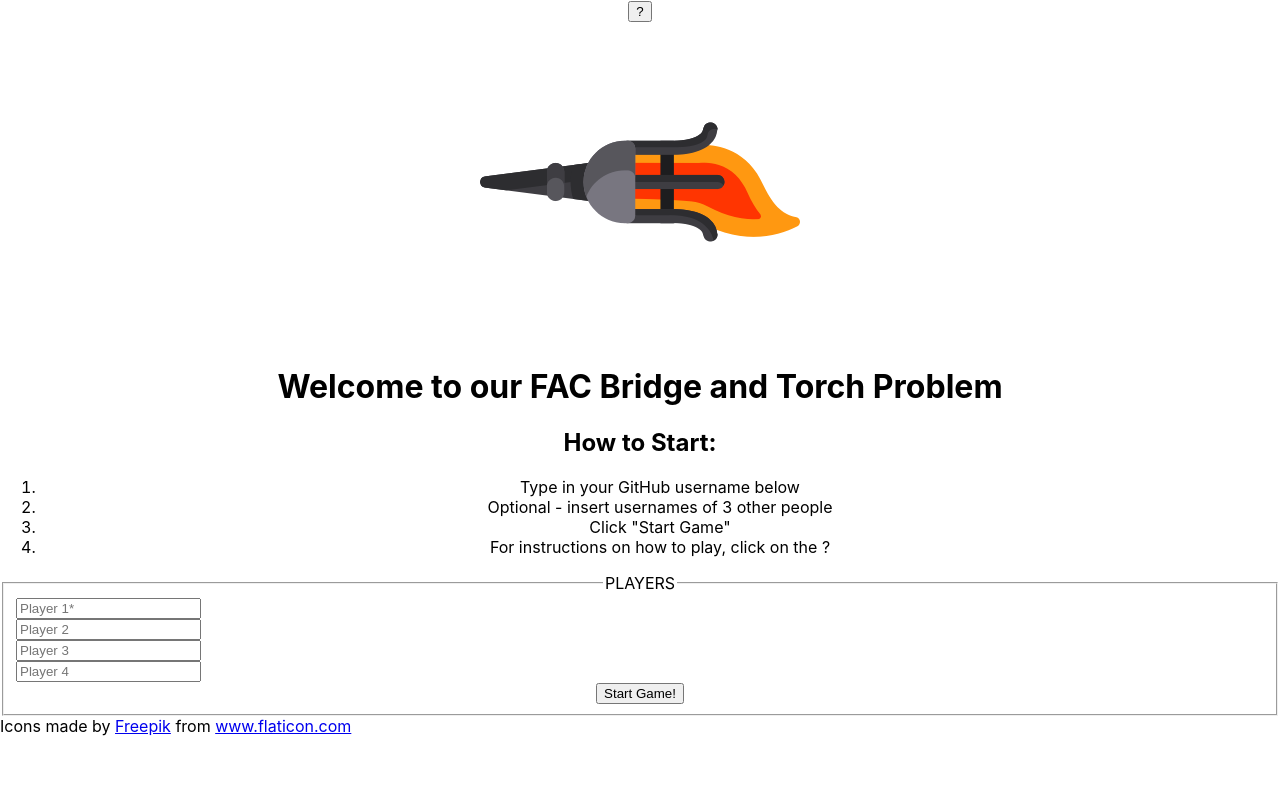
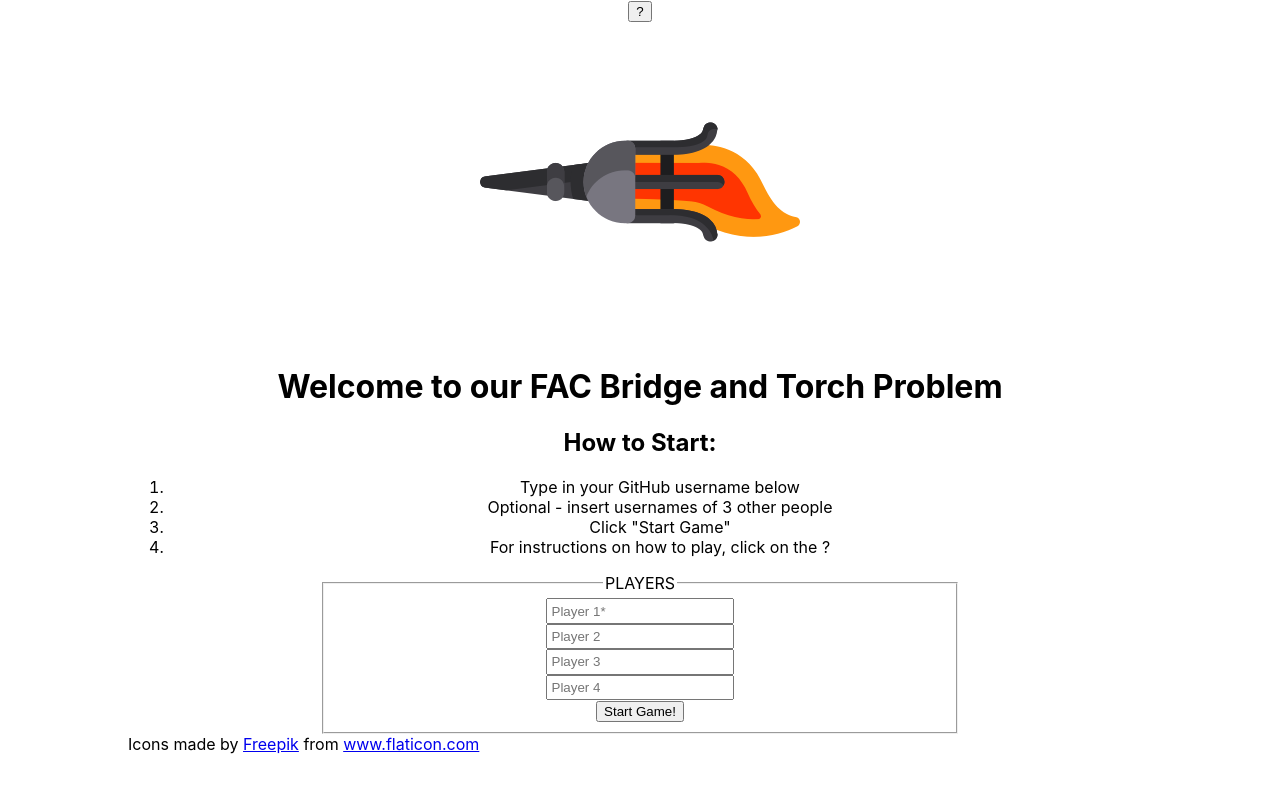
Before and after one commit to fac20/week10-rihards-aishah, a React (Create React App) app: page / in a window 1280 px wide. Shown: the top 792 px of the page. Built offline with nearby package versions, Linux system fonts and the light colour scheme.

Commit message:
Fix: Make clickable
Co-authored-by: Rihards <rihards.jukna@gmail.com>

```diff
--- a/src/components/GameBuild.js
+++ b/src/components/GameBuild.js
@@ -1,7 +1,7 @@
 /* eslint-disable default-case */
 import React, { Children } from "react";
-import {HelpButton} from "./help.js";
-import {getData} from "../utils/data.js";
+import { HelpButton } from "./help.js";
+import { getData } from "../utils/data.js";
 import { render } from "react-dom";
 
 // const players = JSON.parse(window.localStorage.getItem("player_token"));
@@ -12,114 +12,221 @@ import { render } from "react-dom";
 
 //  bridge => birdgeplayrs === 2
 
-
-
-
-
 const Timer = (props) => {
   const [timeLeft, setTimeLeft] = React.useState(15);
   // but how do we change timeleft?? it changes when we press cross, get the speeds of the players on the bridge, and choose the larger value
   // max(props[0].speed, props[1].speed)
-    return (
-        <div className="timer">
-            {timeLeft}:00
-        </div>
-    )
-}
-//need to change this
-const movePlayer = (playerObj) => {
+  return <div className="timer">{timeLeft}:00</div>;
+};
+
+const movePlayer = (playerObj, playerSet, updatePlayerObject) => {
   switch (playerObj.location) {
     case "sand":
-            playerObj.location = "bridge";
-            playerObj.lastlocation = "sand";
+      let newObj = updatePlayerObject(playerObj, "bridge", "location");
+      playerSet(newObj);
+      playerSet(updatePlayerObject(newObj, "sand", "lastlocation"));
       break;
     case "grass":
-            playerObj.location = "bridge";
-            playerObj.lastlocation = "grass";
+      let newObj2 = updatePlayerObject(playerObj, "bridge", "location");
+      playerSet(newObj2);
+      playerSet(updatePlayerObject(newObj2, "grass", "lastlocation"));
       break;
     case "bridge":
-            if (playerObj.lastlocation === "sand") playerObj.location = "sand";
-            if (playerObj.lastlocation === "grass") playerObj.location = "grass"
+      if (playerObj.lastlocation === "sand")
+        playerSet(updatePlayerObject(playerObj, "sand", "location"));
+      if (playerObj.lastlocation === "grass")
+        playerSet(updatePlayerObject(playerObj, "grass", "location"));
       break;
     //no default
   }
-    return playerObj;
-}
+  //   return playerObj; do we need this?
+};
 
 const Player = (info) => {
-    return ( //add event listener to figure to move stuff
+  return (
+    //add event listener to figure to move stuff
     <figure>
       <img src={info.image} alt="{info.name}" />
-            <figcaption>{info.name} | {info.speed}</figcaption>
+      <figcaption>
+        {info.name} | {info.speed}
+      </figcaption>
     </figure>
-    )
-}
+  );
+};
+//change function to add
+const Avatar = (props) => {
+  const [userData, setUserData] = React.useState(null);
 
-const Avatar = (props) => {
-    const [userData, setUserData] = React.useState(null)
-
-    React.useEffect( ()=> {
-        getData(props.children.username).then(data => setUserData(data));
-    }, [])
-    if (!userData) return <p>Loading..</p>
+  React.useEffect(() => {
+    getData(props.children.username).then((data) => setUserData(data));
+  }, []);
+  if (!userData) return <p>Loading..</p>;
 
   const { avatar_url, name } = userData;
-    return ( //add event listener to figure to move stuff
+  return (
+    //add event listener to figure to move stuff
     <figure>
       <img src={avatar_url} alt="{name}" />
-            <figcaption>{name} | {props.children.speed}</figcaption>
+      <figcaption>
+        {name} | {props.children.speed}
+      </figcaption>
     </figure>
-    )
+  );
+};
 
-}
+const Game = ({ player1, player2, player3, player4, updatePlayerObject }) => {
+  console.log(
+    "Props: ",
+    player1,
+    player2,
+    player3,
+    player4,
+    updatePlayerObject
+  );
 
-const Game = (props) => {
-    console.log(props)
-        const [player1, setPlayer1] = React.useState(props.player1.playerOne)
-        const [player2, setPlayer2] = React.useState(props.player2.playerTwo)
-        const [player3, setPlayer3] = React.useState(props.player3.playerThree)
-        const [player4, setPlayer4] = React.useState(props.player4.playerFour)
+  React.useEffect(() => {}, []);
 
-    const updateplayer1 = (player) => {
-        setPlayer1(movePlayer(player));
-        console.log(player.username, player.location);
-    }
-
-        React.useEffect( ()=>{
-
-            setPlayer1(movePlayer(player1));
-
-
-        }, [player1]);
-
-
-
+  //might be another more efficient way to do this when more time available - use map
   return (
     <main className="grid-container">
       <div className="sand">
-                { player1.location === "sand" ?  <div className="player" onClick={()=>updateplayer1(player1)}><Avatar>{props.player1.playerOne}</Avatar></div> : null }
-                { player2.location === "sand" ?  <div className="player"><Avatar onClick="">{props.player2.playerTwo}</Avatar></div> : null }
+        {player1.playerOne.location === "sand" ? (
+          <div
+            className="player"
+            onClick={() =>
+              movePlayer(
+                player1.playerOne,
+                player1.setPlayerOne,
+                updatePlayerObject
+              )
+            }
+          >
+            <Avatar>{player1.playerOne}</Avatar>
+          </div>
+        ) : null}
+        {player2.playerTwo.location === "sand" ? (
+          <div
+            className="player"
+            onClick={() => {
+              movePlayer(
+                player2.playerTwo,
+                player2.setPlayerTwo,
+                updatePlayerObject
+              );
+            }}
+          >
+            <Avatar>{player2.playerTwo}</Avatar>
+          </div>
+        ) : null}
+        {player3.playerThree.location === "sand" ? (
+          <div
+            className="player"
+            onClick={() => {
+              movePlayer(
+                player3.playerThree,
+                player3.setPlayerThree,
+                updatePlayerObject
+              );
+            }}
+          >
+            <Avatar onClick="">{player3.playerThree}</Avatar>
+          </div>
+        ) : null}
+        {player4.playerFour.location === "sand" ? (
+          <div
+            className="player"
+            onClick={() => {
+              movePlayer(
+                player4.playerFour,
+                player4.setPlayerFour,
+                updatePlayerObject
+              );
+            }}
+          >
+            <Avatar onClick="">{player4.playerFour}</Avatar>
+          </div>
+        ) : null}
       </div>
       <HelpButton />
-            <div className="panel"><Timer /></div>
-
+      <div className="panel">
+        <Timer />
+      </div>
 
       <div className="bridge">
-                { player1.location === "bridge" ?  <div className="player" onClick={()=>updateplayer1(player1)}><Avatar>{props.player1.playerOne}</Avatar></div> : null }
-                { player2.location === "bridge" ? <div className="player"><Avatar onClick="">{props.player2.playerTwo}</Avatar></div> : null }
-                { player3.location === "bridge" ? <Avatar onClick="">{props.player3.playerThree}</Avatar> : null}
-                { player4.location === "bridge" ? <Avatar onClick="">{props.player4.playerFour}</Avatar> : null}
+        {player1.playerOne.location === "bridge" ? (
+          <div
+            className="player"
+            onClick={() =>
+              movePlayer(
+                player1.playerOne,
+                player1.setPlayerOne,
+                updatePlayerObject
+              )
+            }
+          >
+            <Avatar>{player1.playerOne}</Avatar>
+          </div>
+        ) : null}
+        {player2.playerTwo.location === "bridge" ? (
+          <div
+            className="player"
+            onClick={() =>
+              movePlayer(
+                player2.playerTwo,
+                player2.setPlayerTwo,
+                updatePlayerObject
+              )
+            }
+          >
+            <Avatar onClick="">{player2.playerTwo}</Avatar>
+          </div>
+        ) : null}
+        {player3.playerThree.location === "bridge" ? (
+          <div
+            className="player"
+            onClick={() =>
+              movePlayer(
+                player3.playerThree,
+                player3.setPlayerThree,
+                updatePlayerObject
+              )
+            }
+          >
+            <Avatar onClick="">{player3.playerThree}</Avatar>
+          </div>
+        ) : null}
+        {player4.playerFour.location === "bridge" ? (
+          <div
+            className="player"
+            onClick={() =>
+              movePlayer(
+                player4.playerFour,
+                player4.setPlayerFour,
+                updatePlayerObject
+              )
+            }
+          >
+            <Avatar onClick="">{player4.playerFour}</Avatar>
+          </div>
+        ) : null}
       </div>
 
       <div className="grass">
-                { player1.location === "grass" ?  <Avatar onClick="">{props.player1.playerOne}</Avatar> : null }
-                { player2.location === "grass" ? <Avatar onClick="">{props.player2.playerTwo}</Avatar> : null }
-                { player3.location === "grass" ? <Avatar onClick="">{props.player3.playerThree}</Avatar> : null}
-                { player4.location === "grass" ? <Avatar onClick="">{props.player4.playerFour}</Avatar> : null}
+        {player1.location === "grass" ? (
+          <Avatar onClick="">{player1.playerOne}</Avatar>
+        ) : null}
+        {player2.location === "grass" ? (
+          <Avatar onClick="">{player2.playerTwo}</Avatar>
+        ) : null}
+        {player3.location === "grass" ? (
+          <Avatar onClick="">{player3.playerThree}</Avatar>
+        ) : null}
+        {player4.location === "grass" ? (
+          <Avatar onClick="">{player4.playerFour}</Avatar>
+        ) : null}
       </div>
-
     </main>
-        )
-}
+  );
+};
 
 export default Game;
--- a/src/components/LandingPage.js
+++ b/src/components/LandingPage.js
@@ -1,60 +1,90 @@
 import React from "react";
-import torch from './../torch.svg';
-import {HelpButton} from "./help.js"
+import torch from "./../torch.svg";
+import { HelpButton } from "./help.js";
 import Game from "./GameBuild";
 
 export const Box = (props) => {
-    const [page, setPage] = React.useState("home")
+  const [page, setPage] = React.useState("home");
 
   const createAvatars = (event) => {
     event.preventDefault();
     setPage("game");
     //if not given value for 2/3/4, set username to default values
-        if (!playerTwo.username) setPlayerTwo(updatePlayerObject(playerTwo, "oliverjam", "username"))
-        if (!playerThree.username) setPlayerThree(updatePlayerObject(playerThree, "jackherizsmith", "username"))
-        if (!playerFour.username) setPlayerFour(updatePlayerObject(playerFour, "Albadylic", "username"))
-    }
+    if (!playerTwo.username)
+      setPlayerTwo(updatePlayerObject(playerTwo, "oliverjam", "username"));
+    if (!playerThree.username)
+      setPlayerThree(
+        updatePlayerObject(playerThree, "jackherizsmith", "username")
+      );
+    if (!playerFour.username)
+      setPlayerFour(updatePlayerObject(playerFour, "Albadylic", "username"));
+  };
 
-    const [playerOne, setPlayerOne] = React.useState({username: "",
+  const [playerOne, setPlayerOne] = React.useState({
+    username: "",
     name: "",
     image: "",
     torch: false,
     location: "sand",
-speed: 1})
+    speed: 1,
+  });
 
-const [playerTwo, setPlayerTwo] = React.useState({username: "",
+  const [playerTwo, setPlayerTwo] = React.useState({
+    username: "",
     name: "",
     image: "",
     torch: false,
     location: "sand",
-speed: 2})
+    speed: 2,
+  });
 
-const [playerThree, setPlayerThree] = React.useState({username: "",
+  const [playerThree, setPlayerThree] = React.useState({
+    username: "",
     name: "",
     image: "",
     torch: false,
     location: "sand",
-    speed: 5})
+    speed: 5,
+  });
 
-    const [playerFour, setPlayerFour] = React.useState({username: "",
+  const [playerFour, setPlayerFour] = React.useState({
+    username: "",
     name: "",
     image: "",
     torch: false,
     location: "sand",
-    speed: 8})
+    speed: 8,
+  });
 
-    const updatePlayerObject = (playerObj, newValue, keyThing)=> {
-        let update = Object.assign({}, playerObj)
+  const updatePlayerObject = (playerObj, newValue, keyThing) => {
+    let update = Object.assign({}, playerObj);
     update[keyThing] = newValue;
     return update;
-}
+  };
 
   return (
     <main>
-         {page !== "game" ? <LandingPage player1={{playerOne, setPlayerOne}} player2={{playerTwo, setPlayerTwo}} player3={{playerThree, setPlayerThree}} player4={{playerFour, setPlayerFour}} updatePlayerObject={updatePlayerObject}>{createAvatars}</LandingPage> : <Game player1={{playerOne, setPlayerOne}} player2={{playerTwo, setPlayerTwo}} player3={{playerThree, setPlayerThree}} player4={{playerFour, setPlayerFour}} updatePlayerObject={updatePlayerObject}  />}
+      {page !== "game" ? (
+        <LandingPage
+          player1={{ playerOne, setPlayerOne }}
+          player2={{ playerTwo, setPlayerTwo }}
+          player3={{ playerThree, setPlayerThree }}
+          player4={{ playerFour, setPlayerFour }}
+          updatePlayerObject={updatePlayerObject}
+          formSubmit={createAvatars}
+        ></LandingPage>
+      ) : (
+        <Game
+          player1={{ playerOne, setPlayerOne }}
+          player2={{ playerTwo, setPlayerTwo }}
+          player3={{ playerThree, setPlayerThree }}
+          player4={{ playerFour, setPlayerFour }}
+          updatePlayerObject={updatePlayerObject}
+        />
+      )}
     </main>
-    )
-}
+  );
+};
 
 export const LandingPage = (props) => {
   // console.log(props)
@@ -70,25 +100,88 @@ export const LandingPage = (props) => {
         <li>Click "Start Game"</li>
         <li>For instructions on how to play, click on the ?</li>
       </ol>
-            <StartForm player1={props.player1} player2={props.player2} player3={props.player3} player4={props.player4} updatePlayerObject={props.updatePlayerObject}>{props.children}</StartForm>
+      <StartForm
+        player1={props.player1}
+        player2={props.player2}
+        player3={props.player3}
+        player4={props.player4}
+        updatePlayerObject={props.updatePlayerObject}
+        formSubmit={props.formSubmit}
+      ></StartForm>
     </div>
-
-    )
-}
+  );
+};
 
 export const StartForm = (props) => {
-
   // console.log(props)
   return (
     <form>
       <fieldset>
         <legend>PLAYERS</legend>
-                <input type="text" onChange={(event)=> props.player1.setPlayerOne(props.updatePlayerObject(props.player1.playerOne, event.target.value, "username"))}  id="player1" placeholder="Player 1*" required />
-                <input type="text" value={props.player2.playerTwo.username} onChange={(event)=> props.player2.setPlayerTwo(props.updatePlayerObject(props.player2.playerTwo, event.target.value, "username"))} id="player2" placeholder="Player 2" />
-                <input type="text" value={props.player3.playerThree.username} onChange={(event)=> props.player3.setPlayerThree(props.updatePlayerObject(props.player3.playerThree, event.target.value, "username"))} id="player3" placeholder="Player 3" />
-                <input type="text" value={props.player4.playerFour.username} onChange={(event)=> props.player4.setPlayerFour(props.updatePlayerObject(props.player4.playerFour, event.target.value, "username"))} id="player4" placeholder="Player 4" />
-                <button type="Submit" onClick={props.children}>Start Game!</button>
+        <input
+          type="text"
+          onChange={(event) =>
+            props.player1.setPlayerOne(
+              props.updatePlayerObject(
+                props.player1.playerOne,
+                event.target.value,
+                "username"
+              )
+            )
+          }
+          id="player1"
+          placeholder="Player 1*"
+          required
+        />
+        <input
+          type="text"
+          value={props.player2.playerTwo.username}
+          onChange={(event) =>
+            props.player2.setPlayerTwo(
+              props.updatePlayerObject(
+                props.player2.playerTwo,
+                event.target.value,
+                "username"
+              )
+            )
+          }
+          id="player2"
+          placeholder="Player 2"
+        />
+        <input
+          type="text"
+          value={props.player3.playerThree.username}
+          onChange={(event) =>
+            props.player3.setPlayerThree(
+              props.updatePlayerObject(
+                props.player3.playerThree,
+                event.target.value,
+                "username"
+              )
+            )
+          }
+          id="player3"
+          placeholder="Player 3"
+        />
+        <input
+          type="text"
+          value={props.player4.playerFour.username}
+          onChange={(event) =>
+            props.player4.setPlayerFour(
+              props.updatePlayerObject(
+                props.player4.playerFour,
+                event.target.value,
+                "username"
+              )
+            )
+          }
+          id="player4"
+          placeholder="Player 4"
+        />
+        <button type="Submit" onClick={props.formSubmit}>
+          Start Game!
+        </button>
       </fieldset>
     </form>
-    )
-}
+  );
+};
--- a/src/components/help.js
+++ b/src/components/help.js
@@ -2,6 +2,7 @@ import React from "react";
 
 const Instructions = () => {
     return (
+        <div className="inst-parent">
         <div id="instructions">
         <h1>Instructions:</h1>
         <p>The aim of the game - to get everyone across the river
@@ -20,7 +21,7 @@ const Instructions = () => {
             When you have decided on who will cross on that time, click on the button "Cross".
             The timer will update to reflect how much time you have left.
             To start again, press <strong>"Reset"</strong></p>
-
+            </div>
         </div>
     );
 }
--- a/src/index.css
+++ b/src/index.css
@@ -1,10 +1,11 @@
 body {
-  margin: 0;
+  margin: auto;
   font-family: -apple-system, BlinkMacSystemFont, 'Segoe UI', 'Roboto', 'Oxygen',
     'Ubuntu', 'Cantarell', 'Fira Sans', 'Droid Sans', 'Helvetica Neue',
     sans-serif;
   -webkit-font-smoothing: antialiased;
   -moz-osx-font-smoothing: grayscale;
+  width: 80vw;
 }
 
 code {
@@ -15,6 +16,8 @@ code {
 
 input {
   display: block;
+  margin: auto;
+  padding: 0.2rem;
 }
 
 .grid-container {
@@ -61,3 +64,15 @@ background-color: green;}
   overflow: hidden;
 
 }
+
+form {
+  margin: auto;
+  width: 50vw;
+}
+
+/* #instructions {
+  position: fixed;
+  right: 10px;
+  top: 0px;
+}
+ */
```
Lines whose indentation alone changed are shown as unchanged.
